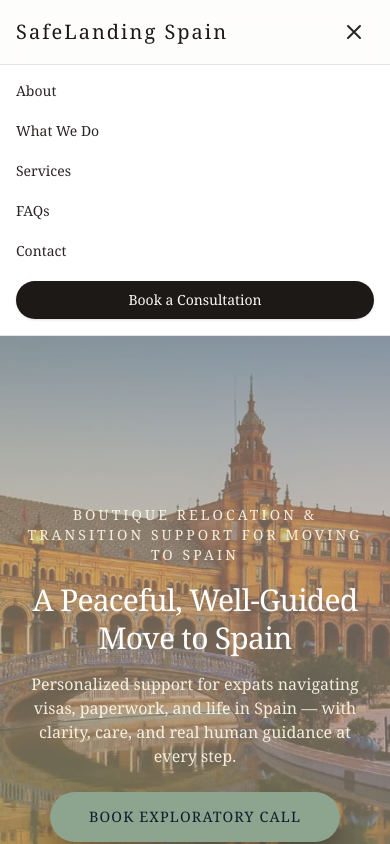
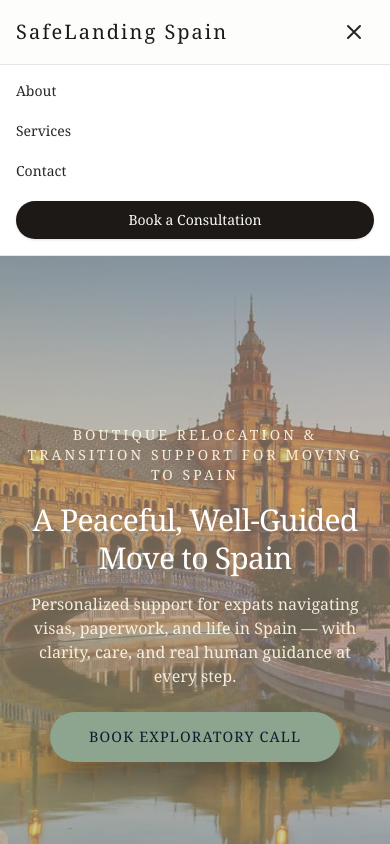
Before and after one commit to aurelido/safelanding-spain-landingpage, a React (Vite) app: page / in a window 390 px wide. Both pictures are taken after a click on the button "Open navigation menu". Shown: the top 844 px of the page. Built offline with nearby package versions, Linux system fonts and the light colour scheme.

Commit message:
Hide unused nav bar links

```diff
--- a/src/components/NavBar.jsx
+++ b/src/components/NavBar.jsx
@@ -40,9 +40,10 @@ const NavBar = () => {
             <a href="#contact" className="text-stone-700 hover:text-stone-950 transition-colors tracking-wide">
               Contact
             </a>
-            <button className="rounded-full border border-stone-900/10 bg-stone-900 text-stone-50 px-5 py-2 text-sm font-medium tracking-wide hover:bg-stone-800 hover:border-stone-900/30 transition-colors">
+            <a className="rounded-full border border-stone-900/10 bg-stone-900 text-stone-50 px-5 py-2 text-sm font-medium tracking-wide hover:bg-stone-800 hover:border-stone-900/30 transition-colors"
+                href="https://koalendar.com/e/relocation-exploratory-call-complimentary">
               Book a Consultation
-            </button>
+            </a>
           </div>
           <button
             className="md:hidden text-stone-800 p-2 rounded-md hover:bg-stone-100 focus:outline-none focus-visible:ring-2 focus-visible:ring-amber-400"
@@ -78,13 +79,13 @@ const NavBar = () => {
             >
               About
             </a>
-            <a
+            {/* <a
               href="#what-we-do"
               onClick={closeMenu}
               className="block py-2 text-stone-800 hover:text-stone-950"
             >
               What We Do
-            </a>
+            </a> */}
             <a
               href="#services"
               onClick={closeMenu}
@@ -92,13 +93,13 @@ const NavBar = () => {
             >
               Services
             </a>
-            <a
+            {/* <a
               href="#faq"
               onClick={closeMenu}
               className="block py-2 text-stone-800 hover:text-stone-950"
             >
               FAQs
-            </a>
+            </a> */}
             <a
               href="#contact"
               onClick={closeMenu}
@@ -107,7 +108,7 @@ const NavBar = () => {
               Contact
             </a>
             <a
-              href="#contact"
+              href="https://koalendar.com/e/relocation-exploratory-call-complimentary"
               onClick={closeMenu}
               className="mt-2 inline-flex w-full items-center justify-center rounded-full border border-stone-900/15 bg-stone-900 px-5 py-2 text-sm font-medium text-stone-50 shadow-sm hover:bg-stone-800 transition-colors"
             >
```
